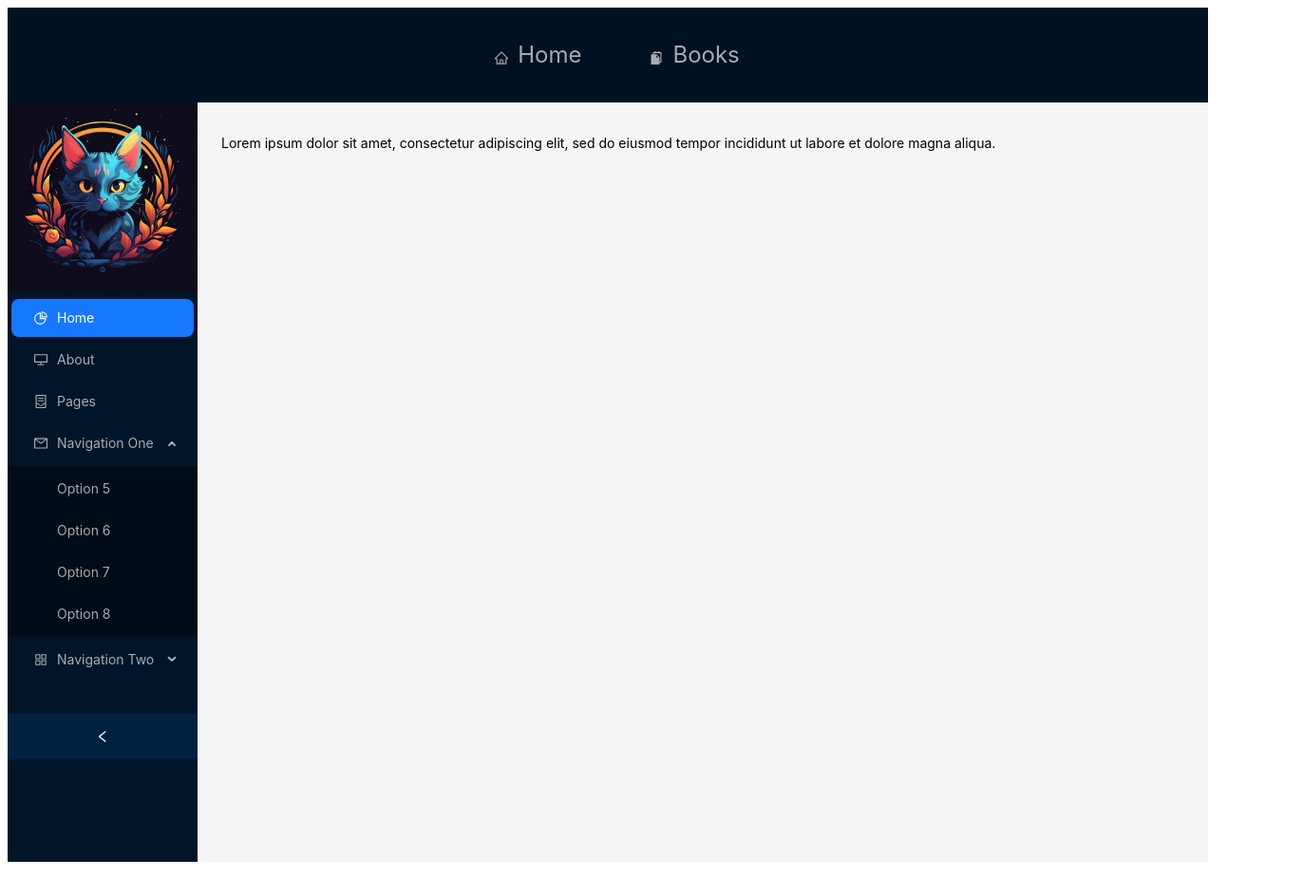
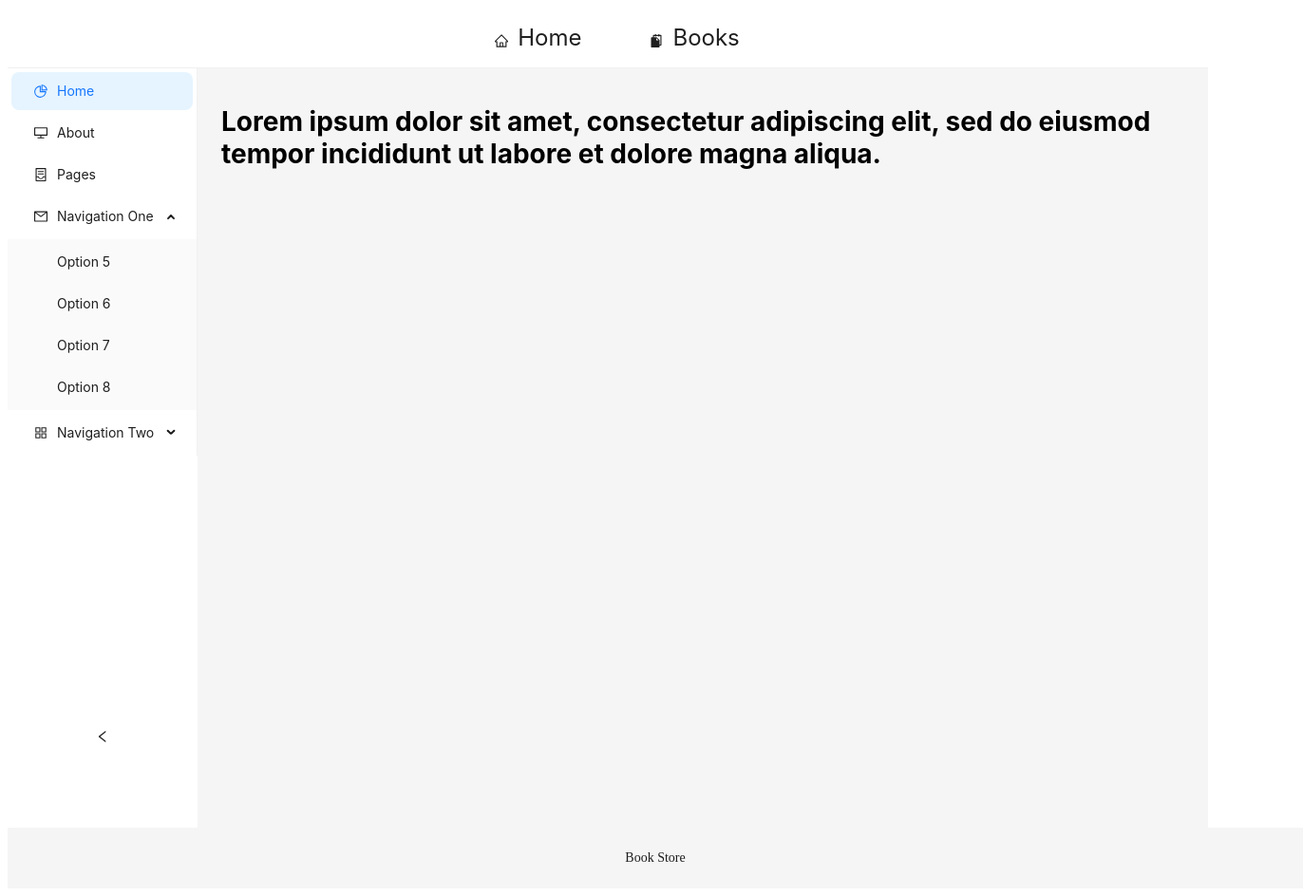
Before and after one commit to DendiLBN/bookApp, a React (Vite) app in the folder frontend/: page / in a window 1280 px wide. Shown: the whole page at 95% size, 1372 px wide, since content can reach past the window. Before the commit the page ends 916 px from the top, so only its background shows below. Built offline with nearby package versions, Linux system fonts and the light colour scheme.

Commit message:
adjust layout styles

```diff
--- a/frontend/src/App.tsx
+++ b/frontend/src/App.tsx
@@ -6,6 +6,7 @@ import { BrowserRouter } from "react-router-dom";
 import { LandingPageContent } from "@/layouts/content/content";
 import { LandingPageSideBar } from "layouts/side-bar/side-bar";
 import { LandingPageHeader } from "@/layouts/header/header";
+import LandingPageFooter from "./layouts/footer/footer";
 
 const App: React.FC = () => (
   <BrowserRouter>
@@ -14,6 +15,7 @@ const App: React.FC = () => (
       <LandingPageSideBar />
       <LandingPageContent />
     </Layout>
+    <LandingPageFooter />
   </BrowserRouter>
 );
 
--- a/frontend/src/assets/layouts-styles/footer.css
+++ b/frontend/src/assets/layouts-styles/footer.css
@@ -1,7 +1,7 @@
-.landing__page-footer {
+/* .landing__page-footer {
   text-align: center;
 }
 
 .ant-layout-footer {
-  background-color: rgb(0, 17, 33) !important;
-}
+  /* background-color: rgb(0, 17, 33) !important; */
+} */
--- a/frontend/src/assets/layouts-styles/header.css
+++ b/frontend/src/assets/layouts-styles/header.css
@@ -1,12 +1,3 @@
-.landing-page__header {
-  display: flex;
-  height: 100px;
-  align-items: center;
-  justify-content: center;
-  background-color: rgb(0, 17, 33) !important;
-  padding: 0 20px;
-}
-
 .landing-page__menu {
   display: flex;
   align-items: center;
@@ -14,7 +5,6 @@
   justify-content: center;
   font-size: 1.5rem;
   font-weight: 400;
-  background-color: rgb(0, 17, 33) !important;
 }
 
 ul.ant-layout-header {
@@ -26,10 +16,5 @@ ul.ant-layout-header {
 }
 
 .ant-layout-header {
-  background-color: rgb(0, 17, 33) !important;
   padding: 0;
 }
-
-.landing-page__logout-button:hover {
-  background: #40a9ff;
-}
--- /dev/null
+++ b/frontend/src/components/home/home-view.tsx
@@ -0,0 +1,14 @@
+import React from "react";
+
+import "@/assets/layouts-styles/home-styles/home.css";
+
+export const HomeView: React.FC = () => {
+  return (
+    <div style={{ flex: 1, alignItems: "center", justifyContent: "center" }}>
+      <h1 style={{ flex: 1, alignItems: "center", justifyContent: "center" }}>
+        Lorem ipsum dolor sit amet, consectetur adipiscing elit, sed do eiusmod
+        tempor incididunt ut labore et dolore magna aliqua.
+      </h1>
+    </div>
+  );
+};
--- a/frontend/src/layouts/footer/footer.tsx
+++ b/frontend/src/layouts/footer/footer.tsx
@@ -1,18 +1,17 @@
-// import React from "react";
-// import { Layout } from "antd";
+import React from "react";
+import { Layout } from "antd";
 
-// const { Footer } = Layout;
+const { Footer } = Layout;
 
-// export const LandingPageFooter: React.FC = () => (
-//   <Footer
-//     style={{
-//       textAlign: "center",
-//       width: "100%",
-//       background: "rgb(0, 17, 33)",
-//     }}
-//   >
-//     Book Store
-//   </Footer>
-// );
+export const LandingPageFooter: React.FC = () => (
+  <Footer
+    style={{
+      textAlign: "center",
+      width: "100%",
+    }}
+  >
+    Book Store
+  </Footer>
+);
 
-// export default LandingPageFooter;
+export default LandingPageFooter;
--- a/frontend/src/layouts/header/header.tsx
+++ b/frontend/src/layouts/header/header.tsx
@@ -6,11 +6,11 @@ import "@/assets/layouts-styles/header.css";
 const { Header } = Layout;
 
 export const LandingPageHeader = () => (
-  <Header className="landing-page__header">
+  <Header>
     <Menu
       className="landing-page__menu"
       mode="horizontal"
-      theme="dark"
+      theme="light"
       defaultSelectedKeys={["Home"]}
       items={menuItems}
     />
--- a/frontend/src/layouts/side-bar/side-bar.tsx
+++ b/frontend/src/layouts/side-bar/side-bar.tsx
@@ -1,8 +1,6 @@
 import { useState } from "react";
 
 import { Layout, Menu } from "antd";
-
-import logo from "@/assets/images/logo.jpg";
 
 import { itemsSideBar } from "@/layouts/side-bar/states/items-side-bar";
 
@@ -17,13 +15,16 @@ export const LandingPageSideBar = () => {
     setCollapsed(!collapsed);
   };
   return (
-    <Sider collapsible collapsed={collapsed} onCollapse={toggleCollapsed}>
-      <div className="logo">
-        <img src={logo} alt="Logo" style={{ width: "100%", height: "auto" }} />
-      </div>
+    <Sider
+      theme="light"
+      collapsible
+      collapsed={collapsed}
+      onCollapse={toggleCollapsed}
+    >
+      <div className="logo"></div>
       <Menu
         mode="inline"
-        theme="dark"
+        theme="light"
         defaultSelectedKeys={["1"]}
         defaultOpenKeys={["sub1"]}
         items={itemsSideBar}
--- a/frontend/src/pages/Home/Home.tsx
+++ b/frontend/src/pages/Home/Home.tsx
@@ -1,11 +1,6 @@
 import "@/assets/global-styles/content.css";
+import { HomeView } from "@/components/home/home-view";
 
-export const Home = () => (
-  <div>
-    <div></div>
-    <p>
-      Lorem ipsum dolor sit amet, consectetur adipiscing elit, sed do eiusmod
-      tempor incididunt ut labore et dolore magna aliqua.
-    </p>
-  </div>
-);
+export const Home = () => {
+  return <HomeView />;
+};
```
Also changed, not shown: frontend/src/assets/images/logo.jpg (deleted), frontend/src/assets/layouts-styles/home-styles/home.css (added), frontend/src/components/home/home-banners/home-banner.tsx (added).
